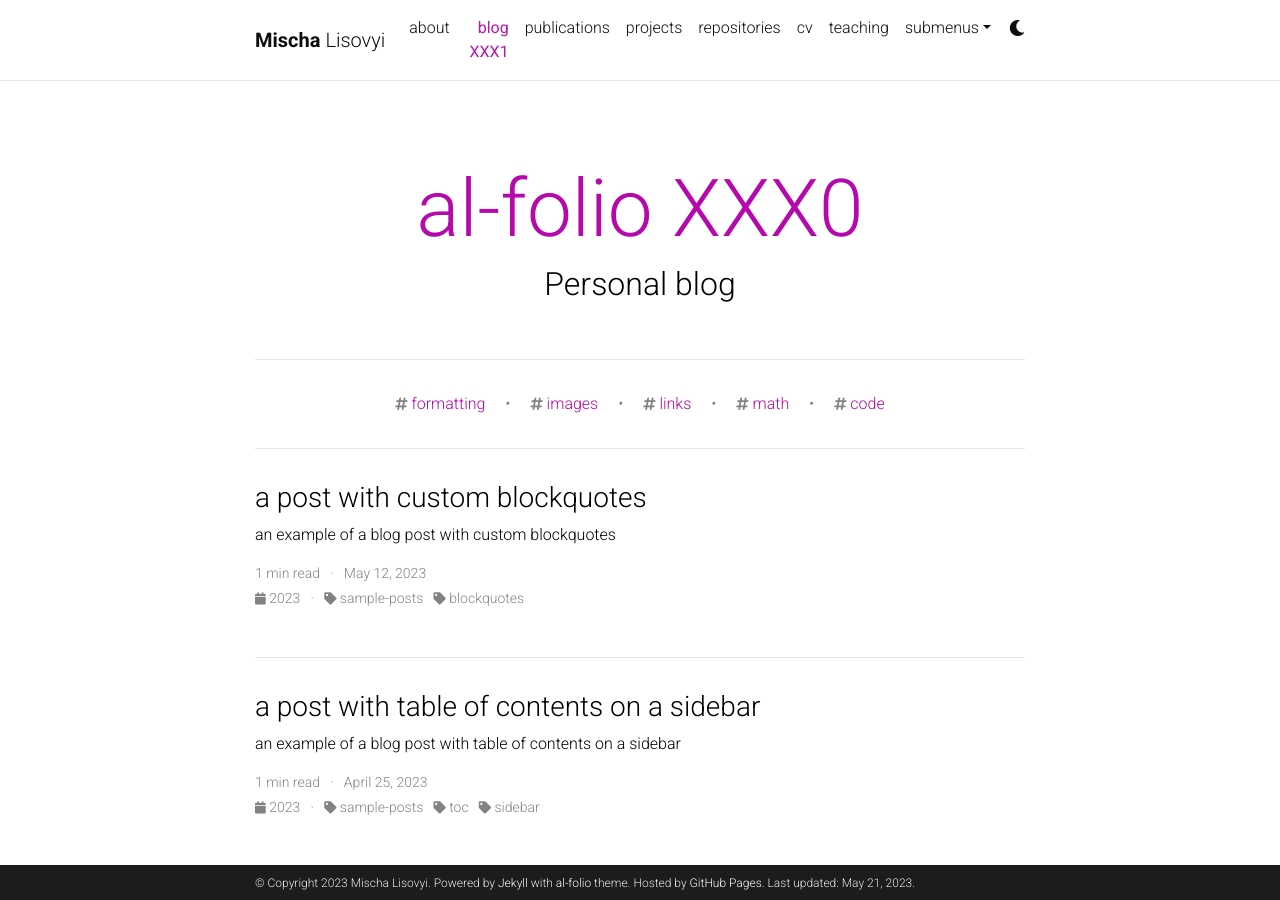
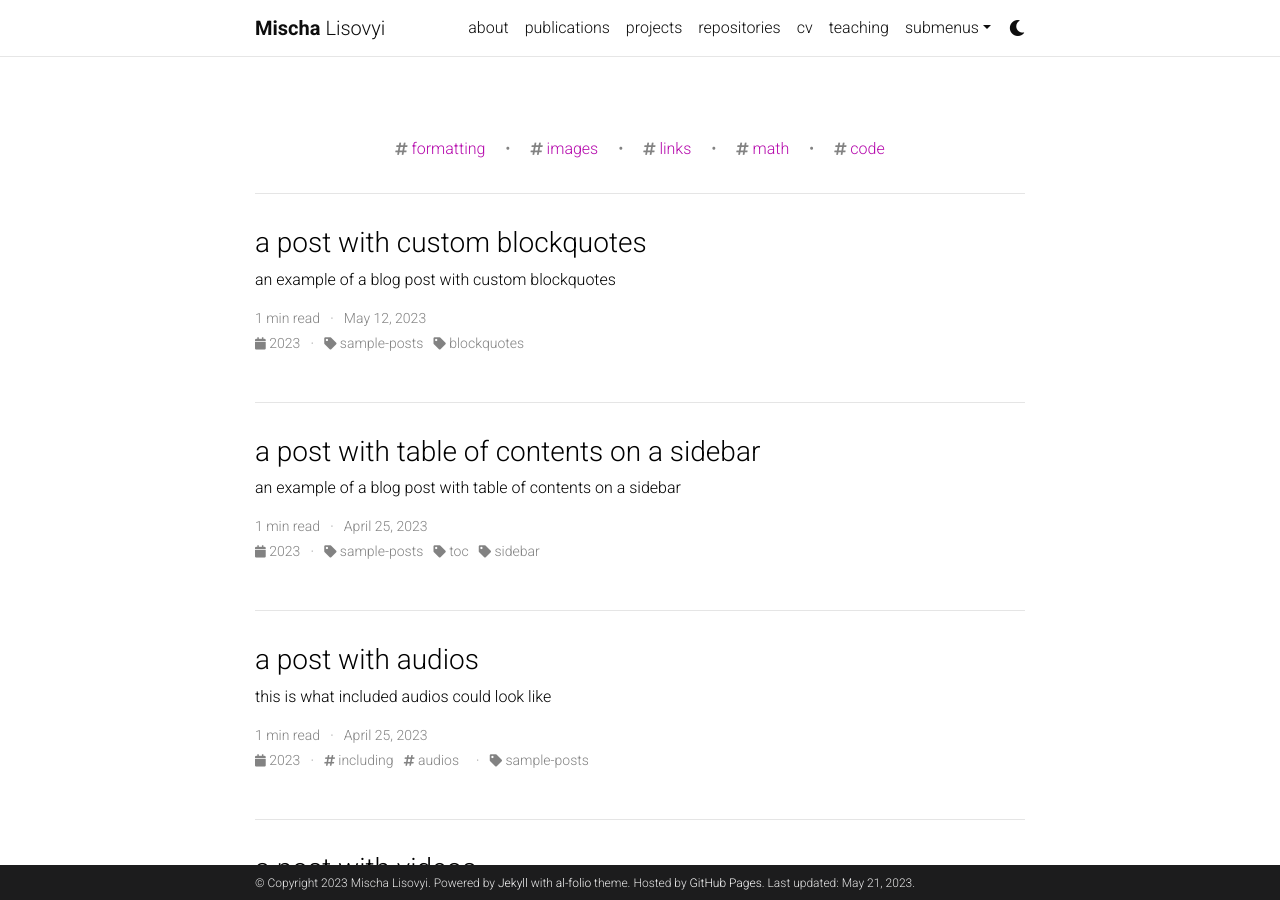
Before and after one commit to mlisovyi/mlisovyi.github.io, a Jekyll site: the page built from blog/index.html, in a window 1280 px wide and 900 px high. Built offline with Jekyll 4.4.1, drawn with Linux system fonts in a browser that asks for light colours; full-size pictures stand in for the smaller copies a plugin makes; the list of posts is cut into pages by our own code; comment, search, counter and statistics services are not loaded; a style sheet for code colours, icons or effects is not loaded; some of the changed lines change nothing that is shown.

Commit message:
drop blog from the page

```diff
--- a/_config.yml
+++ b/_config.yml
@@ -118,10 +118,10 @@ bing_site_verification: # out your bing-site-verification ID (Bing Webmaster)
 # Blog
 # -----------------------------------------------------------------------------
 
-blog_name: al-folio XXX0 # blog_name will be displayed in your blog page
-blog_nav_title: blog XXX1 # your blog must have a title for it to be displayed in the nav bar
-blog_description: Personal blog
-permalink: /blog/:year/:title/
+# blog_name: al-folio XXX0 # blog_name will be displayed in your blog page
+# blog_nav_title: blog XXX1 # your blog must have a title for it to be displayed in the nav bar
+# blog_description: Personal blog
+# permalink: /blog/:year/:title/
 
 # Pagination
 pagination:
```
